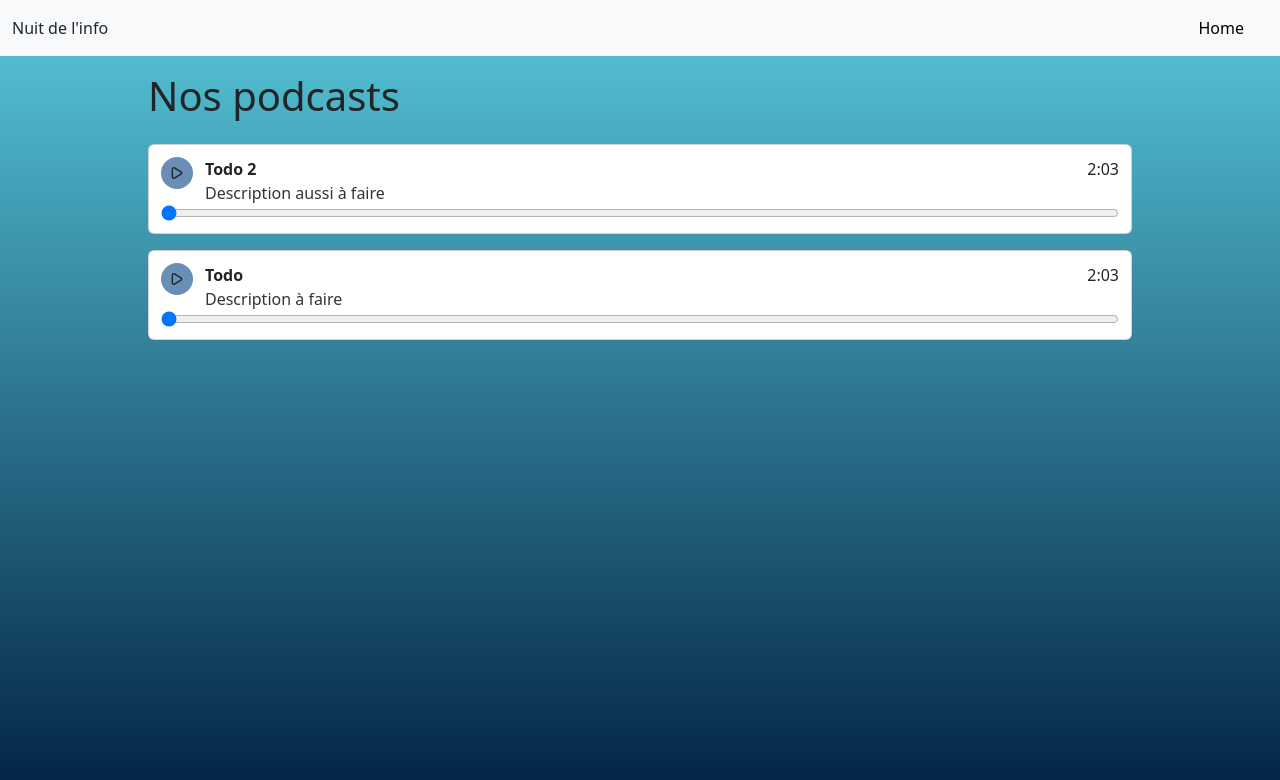
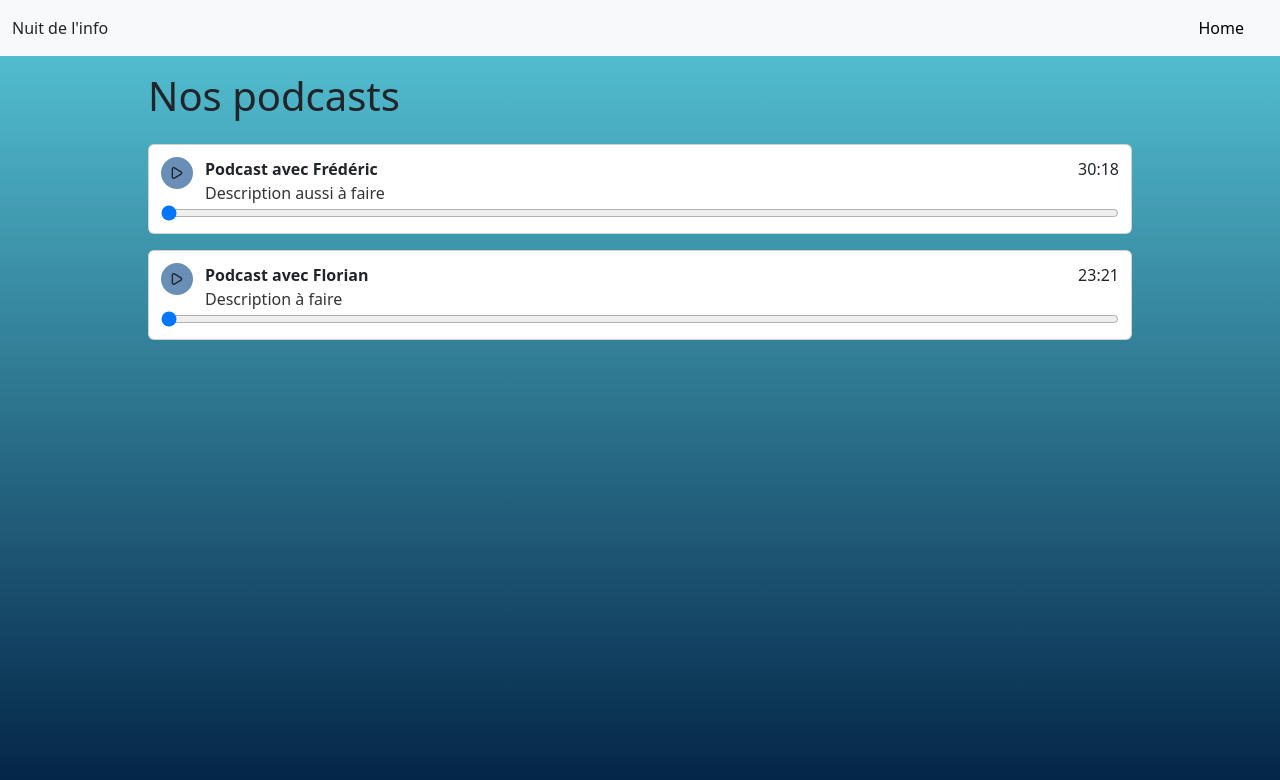
Before and after one commit to nuit-de-linfo-2024/front-end, an Angular app: page /podcast in a window 1280 px wide. Shown: the top 780 px of the page. Built offline with nearby package versions, Linux system fonts and the light colour scheme.

Commit message:
feat: use real podcasts

```diff
--- a/src/app/pages/podcasts/datas.json
+++ b/src/app/pages/podcasts/datas.json
@@ -2,17 +2,17 @@
   "podcasts": [
     {
       "id": 1,
-      "title": "Todo",
+      "title": "Podcast avec Florian",
       "description": "Description à faire",
-      "duration": 123,
-      "audioFile": "fichier.mp3 (le fichier et à mettre dans public/)"
+      "duration": 1401,
+      "audioFile": "podcast_florian.mp3"
     },
     {
       "id": 2,
-      "title": "Todo 2",
+      "title": "Podcast avec Frédéric",
       "description": "Description aussi à faire",
-      "duration": 123,
-      "audioFile": "fichier.mp3 (le fichier et à mettre dans public/)"
+      "duration": 1818,
+      "audioFile": "podcast_frederic.mp3"
     }
   ]
 }
--- a/src/app/pages/podcasts/podcast-card/podcast-card.component.scss
+++ b/src/app/pages/podcasts/podcast-card/podcast-card.component.scss
@@ -47,7 +47,3 @@ $padding: 12px;
 .duration {
   margin-left: auto;
 }
-
-.progress-bar {
-  margin-top: 8px;
-}
```
Also changed, not shown: 2 other files (tests, documents, lock files or other folders).
